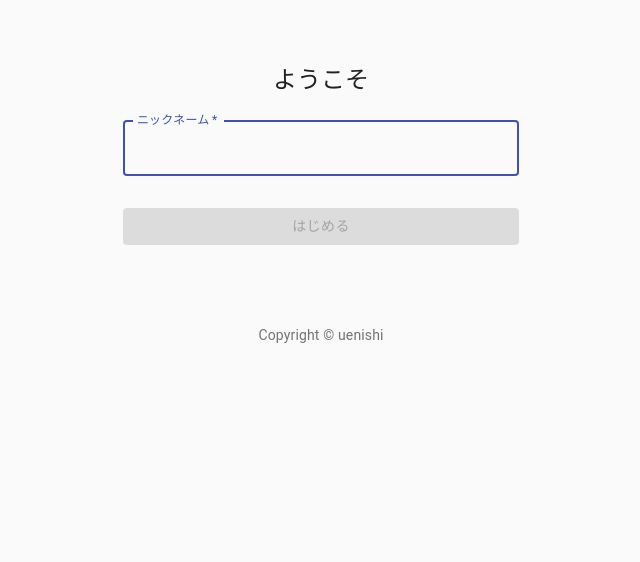
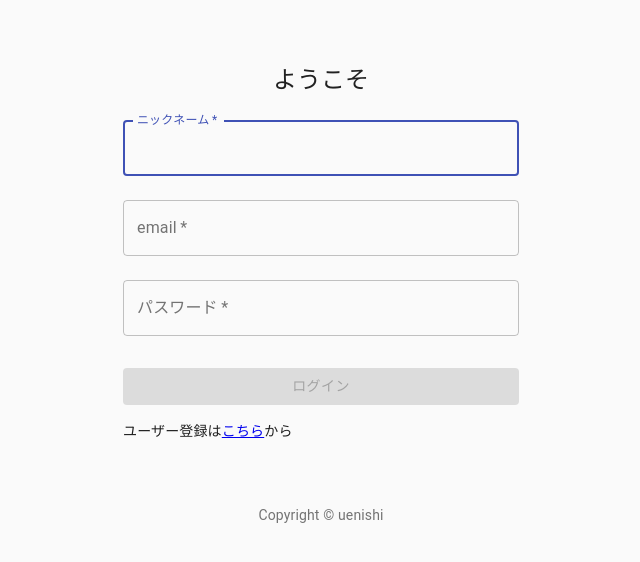
Before and after one commit to KeitaUenishi/chatApp, a React (Create React App) app: page /signin in a window 1280 px wide. Shown: the top 562 px of the page, without its empty margins (319-959 px from the left). Built offline with nearby package versions, Linux system fonts and the light colour scheme; no server answers.

Commit message:
create sign-in page

```diff
--- a/src/components/Main.js
+++ b/src/components/Main.js
@@ -1,8 +1,12 @@
 import React from 'react'
-import {makeStyles} from '@material-ui/core/styles';
+import { makeStyles } from '@material-ui/core/styles';
 
 import { MessageInputField } from './MessageInputField';
 import { MessageList } from './MessageList';
+
+import { auth } from '../firebase';
+import { useHistory } from 'react-router-dom';
+import { Button } from '@material-ui/core';
 
 const useStyles = makeStyles({
   root: {
@@ -13,10 +17,20 @@ const useStyles = makeStyles({
 });
 
 export const Main = ({name}) => {
-const classes = useStyles();
+  const classes = useStyles();
+  const history = useHistory();
+
+  const handleLogout = () => {
+    auth.signOut();
+    history.push('/signin')
+  }
+
 
   return (
     <div className={classes.root}>
+      <div>
+        <button onClick={handleLogout}>ログアウト</button>
+      </div>
       <MessageList />
       <MessageInputField name={name}/>
     </div>
--- a/src/components/SignIn.js
+++ b/src/components/SignIn.js
@@ -1,23 +1,26 @@
-import React, {useState, useEffect} from 'react';
+import React, {useState, useEffect, useRef} from 'react';
 import Button from '@material-ui/core/Button';
 import CssBaseline from '@material-ui/core/CssBaseline';
 import TextField from '@material-ui/core/TextField';
-import Link from '@material-ui/core/Link';
+import LinkOther from '@material-ui/core/Link';
 import Box from '@material-ui/core/Box';
 import Typography from '@material-ui/core/Typography';
 import { makeStyles } from '@material-ui/core/styles';
 import Container from '@material-ui/core/Container';
 
+import { auth } from '../firebase';
+import { Link } from 'react-router-dom';
+
 function Copyright() {
   return (
     <Typography variant="body2" color="textSecondary" align="center">
       {'Copyright © '}
-      <Link color="inherit"
+      <LinkOther color="inherit"
             href="https://uenishi.cloud/"
             target="_blank"
             rel="noopener">
         uenishi
-      </Link>
+      </LinkOther>
     </Typography>
   );
 }
@@ -48,6 +51,17 @@ export const SignIn = ({ setName }) => {
   const [string, setString] = useState('');
   const [isComposed, setIsComposed] = useState(false);
 
+  const handleSubmit = (event) => {
+    event.preventDefault();
+    const { email, password } = event.target.elements;
+    console.log(email.value);
+    console.log(password.value);
+    auth.signInWithEmailAndPassword(
+      email.value,
+      password.value
+    );
+  };
+
   useEffect(() => {
     const disabled = string === '';
     setDisabled(disabled)
@@ -60,7 +74,11 @@ export const SignIn = ({ setName }) => {
         <Typography component="h1" variant="h5">
           ようこそ
         </Typography>
-        <form className={classes.form} noValidate>
+        <form
+          className={classes.form}
+          noValidate
+          onSubmit={handleSubmit}
+        >
           <TextField
             variant="outlined"
             margin="normal"
@@ -83,20 +101,40 @@ export const SignIn = ({ setName }) => {
             onCompositionEnd={() => {setIsComposed(false)}}
           />
 
+          <TextField
+            variant="outlined"
+            margin="normal"
+            required
+            fullWidth
+            id="email"
+            label="email"
+            name="email"
+          />
+
+          <TextField
+            variant="outlined"
+            margin="normal"
+            required
+            fullWidth
+            id="password"
+            label="パスワード"
+            name="password"
+          />
+
           <Button
-            type="button"
+            type="submit"
             fullWidth
             variant="contained"
             color="primary"
             className={classes.submit}
             disabled={disabled}
-            onClick={() => {
-              setName(string)
-            }}
           >
-            はじめる
+            ログイン
           </Button>
         </form>
+      </div>
+      <div>
+        ユーザー登録は<Link to={'/signup'}>こちら</Link>から
       </div>
       <Box mt={8}>
         <Copyright />
```
